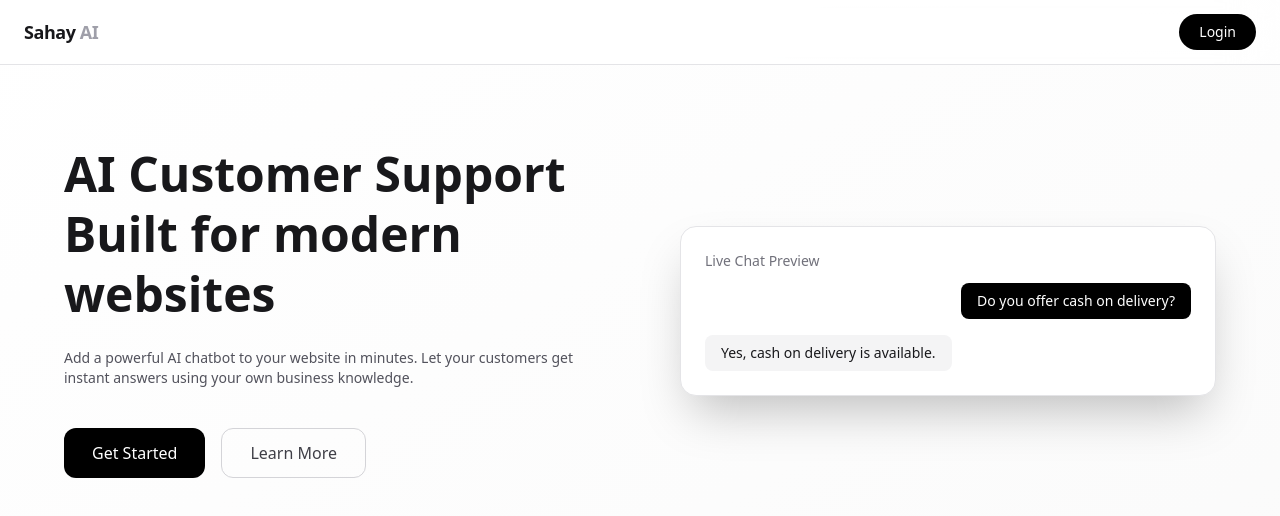
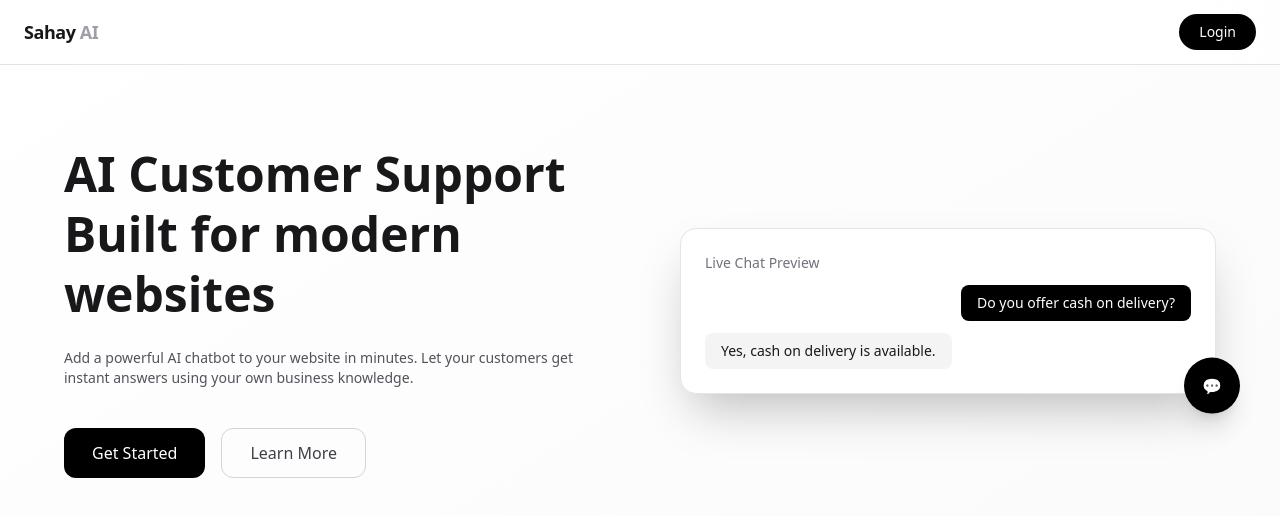
Before and after one commit to vishal290704/Sahay-AI, a Next.js app: page / in a window 1280 px wide. Shown: the top 516 px of the page. Built offline with nearby package versions, Linux system fonts and the light colour scheme; no server answers; what @scalekit-sdk/node would draw is missing.

Commit message:
Chat icon motion

```diff
--- a/src/components/HomeClient.tsx
+++ b/src/components/HomeClient.tsx
@@ -120,12 +120,24 @@ function HomeClient({
             transition={{ duration: 0.7, delay: 0.2 }}
           >
             <div className="rounded-2xl bg-white shadow-2xl border border-zinc-200 p-6">
-              <div className="text-sm text-zinc-500 mb-3">Live Chat Preview</div>
-              <div className="space-y-4">
-                <div className="bg-black text-white rounded-lg px-4 py-2 text-sm ml-auto w-fit">Do you offer cash on delivery?</div>
-                <div className="bg-zinc-100 rounded-lg px-4 py-2 text-sm w-fit">Yes, cash on delivery is available.</div>
-
+              <div className="text-sm text-zinc-500 mb-3">
+                Live Chat Preview
               </div>
+              <div className="space-y-3">
+                <div className="bg-black text-white rounded-lg px-4 py-2 text-sm ml-auto w-fit">
+                  Do you offer cash on delivery?
+                </div>
+                <div className="bg-zinc-100 rounded-lg px-4 py-2 text-sm w-fit">
+                  Yes, cash on delivery is available.
+                </div>
+              </div>
+              <motion.div
+                animate={{ y: [0, -12, 0] }}
+                transition={{ repeat: Infinity, duration: 3 }}
+                className="absolute -bottom-6 -right-6 w-14 h-14 rounded-full bg-black text-white flex items-center justify-center shadow-xl"
+              >
+                💬
+              </motion.div>
             </div>
           </motion.div>
         </div>
```
